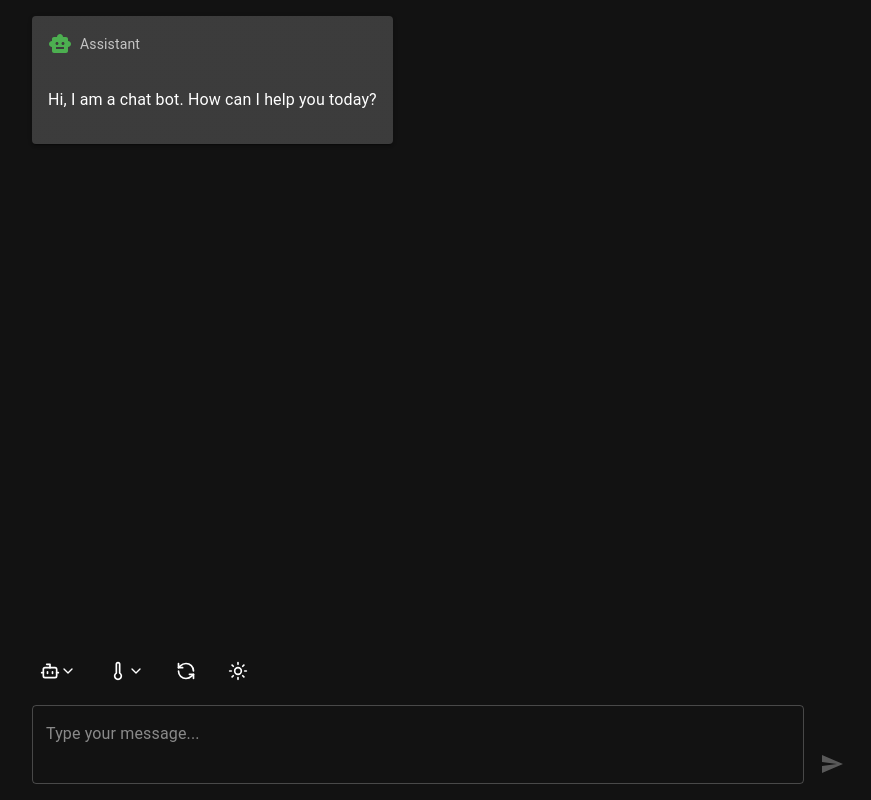
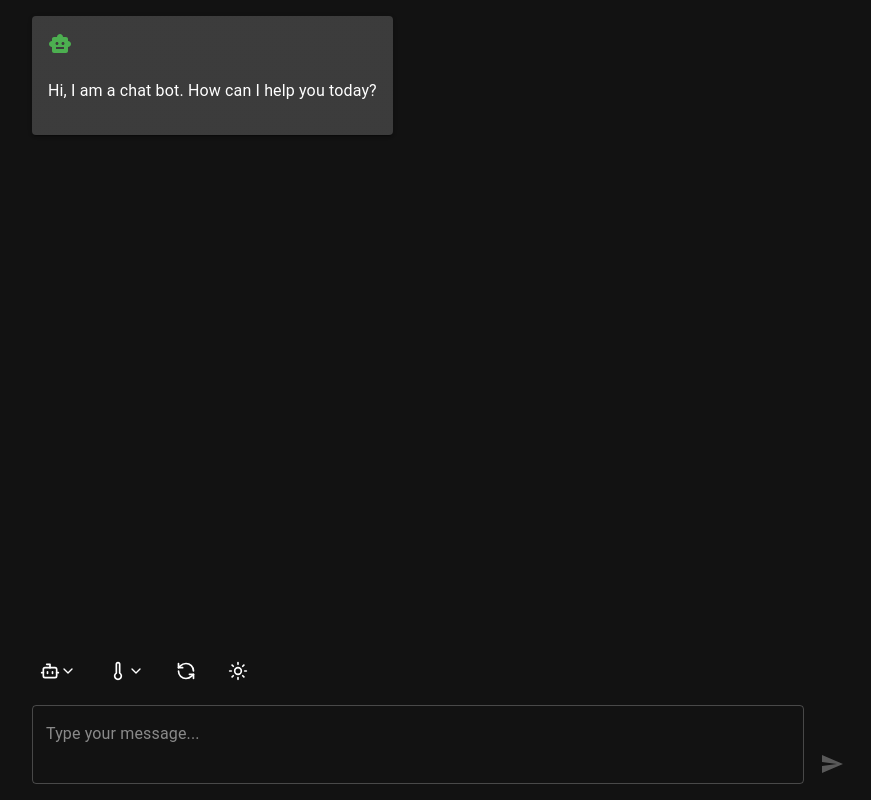
Before and after one commit to IndrajeetPatil/chatgpt-clone, a Next.js app in the folder frontend/: page /chat in a window 1280 px wide. Shown: the whole page, without its empty margins (198-1069 px from the left). Built offline with nearby package versions, Linux system fonts and the light colour scheme.

Commit message:
remove the cruft

```diff
--- a/frontend/components/messages/AssistantMessage.tsx
+++ b/frontend/components/messages/AssistantMessage.tsx
@@ -2,7 +2,7 @@ import React, { useState } from "react";
 import { atomOneDark, atomOneLight, CopyBlock } from "react-code-blocks";
 import ReactMarkdown from "react-markdown";
 
-import FileCopyIcon from "@mui/icons-material/FileCopy";
+import ContentCopyIcon from "@mui/icons-material/ContentCopy";
 import SmartToyIcon from "@mui/icons-material/SmartToy";
 import {
   Box,
@@ -30,6 +30,7 @@ const AssistantMessage: React.FC<AssistantMessageProps> = ({
 }) => {
   const [copied, setCopied] = useState(false);
   const theme = useTheme();
+  const isDark = theme.palette.mode === "dark";
 
   const handleCopy = (text: string) => {
     navigator.clipboard.writeText(text);
@@ -44,24 +45,22 @@ const AssistantMessage: React.FC<AssistantMessageProps> = ({
       const codeString = String(children).replace(/\n$/, "");
       if (!inline && match) {
         return (
-          <Box position="relative" sx={{ mt: 2 }}>
+          <Box sx={{ mt: 2, position: "relative" }}>
             <CopyBlock
               text={codeString}
               language={language}
               showLineNumbers={false}
-              theme={theme.palette.mode === "dark" ? atomOneDark : atomOneLight}
+              theme={isDark ? atomOneDark : atomOneLight}
               codeBlock
             />
           </Box>
         );
       }
-
       return (
         <code
           style={{
-            backgroundColor:
-              theme.palette.mode === "dark" ? "#2d2d2d" : "#f5f5f5",
-            color: theme.palette.mode === "dark" ? "#e0e0e0" : "inherit",
+            backgroundColor: isDark ? "#2d2d2d" : "#f5f5f5",
+            color: isDark ? "#e0e0e0" : "inherit",
           }}
         >
           {children}
@@ -71,34 +70,20 @@ const AssistantMessage: React.FC<AssistantMessageProps> = ({
   };
 
   return (
-    <Box display="flex" justifyContent="flex-start" mb={2}>
+    <Box sx={{ display: "flex", justifyContent: "flex-start", mb: 2 }}>
       <Paper
         elevation={2}
         sx={{
           p: 2,
-          backgroundColor:
-            theme.palette.mode === "dark" ? "#2d2d2d" : "#fff3e0",
+          backgroundColor: isDark ? "#2d2d2d" : "#fff3e0",
           maxWidth: "80%",
           wordWrap: "break-word",
           overflowWrap: "anywhere",
           position: "relative",
-          display: "flex",
-          flexDirection: "column",
         }}
       >
-        <Box display="flex" alignItems="center" mb={1}>
-          <SmartToyIcon
-            sx={{
-              color: theme.palette.mode === "dark" ? "#4caf50" : "#ff9800",
-              fontSize: "1.5rem",
-              mr: 1,
-            }}
-          />
-          <Typography variant="body2" color="textSecondary">
-            Assistant
-          </Typography>
-        </Box>
-        <Typography variant="body1" component="div" sx={{ mt: 1 }}>
+        <SmartToyIcon sx={{ color: isDark ? "#4caf50" : "#ff9800" }} />
+        <Typography variant="body1" component="div">
           <ReactMarkdown components={renderers}>{content}</ReactMarkdown>
         </Typography>
         {!isFirstMessage && (
@@ -107,19 +92,15 @@ const AssistantMessage: React.FC<AssistantMessageProps> = ({
               onClick={() => handleCopy(content)}
               sx={{
                 position: "absolute",
-                bottom: 4,
+                top: 4,
                 right: 4,
-                backgroundColor:
-                  theme.palette.mode === "dark" ? "#4caf50" : "#ff9800",
-                color: theme.palette.common.white,
-                fontSize: 18,
+                backgroundColor: isDark ? "#4caf50" : "#ff9800",
                 "&:hover": {
-                  backgroundColor:
-                    theme.palette.mode === "dark" ? "#45a049" : "#e65100",
+                  backgroundColor: isDark ? "#45a049" : "#e65100",
                 },
               }}
             >
-              <FileCopyIcon fontSize="small" />
+              <ContentCopyIcon fontSize="small" />
             </IconButton>
           </Tooltip>
         )}
--- a/frontend/components/messages/UserMessage.tsx
+++ b/frontend/components/messages/UserMessage.tsx
@@ -9,43 +9,24 @@ interface UserMessageProps {
 
 const UserMessage: React.FC<UserMessageProps> = ({ content }) => {
   const theme = useTheme();
+  const isDark = theme.palette.mode === "dark";
 
   return (
-    <Box display="flex" justifyContent="flex-end" mb={2}>
+    <Box sx={{ display: "flex", justifyContent: "flex-end", mb: 2 }}>
       <Paper
         elevation={2}
         sx={{
           p: 2,
-          backgroundColor:
-            theme.palette.mode === "dark" ? "#1a237e" : "#e3f2fd",
+          backgroundColor: isDark ? "#1a237e" : "#e3f2fd",
           maxWidth: "70%",
           wordWrap: "break-word",
-          display: "flex",
-          flexDirection: "column",
         }}
       >
-        <Box display="flex" alignItems="center" mb={1}>
-          <PersonIcon
-            sx={{
-              color: theme.palette.mode === "dark" ? "#90caf9" : "#1976d2",
-              fontSize: "1.5rem",
-              mr: 1,
-            }}
-          />
-          <Typography variant="body2" color="textSecondary">
-            User
-          </Typography>
-        </Box>
+        <PersonIcon sx={{ color: isDark ? "#90caf9" : "#1976d2" }} />
         <Typography
           variant="body1"
           component="div"
-          sx={{
-            mt: 1,
-            color:
-              theme.palette.mode === "dark"
-                ? theme.palette.common.white
-                : "inherit",
-          }}
+          sx={{ color: isDark ? "common.white" : "inherit" }}
         >
           {content}
         </Typography>
```
